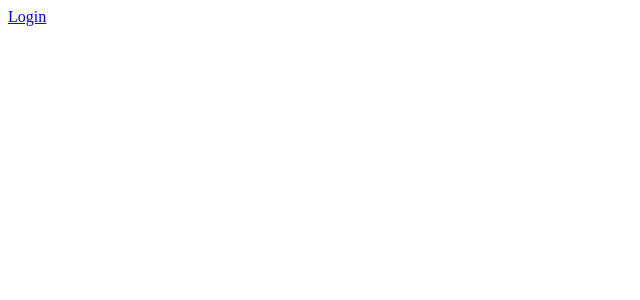
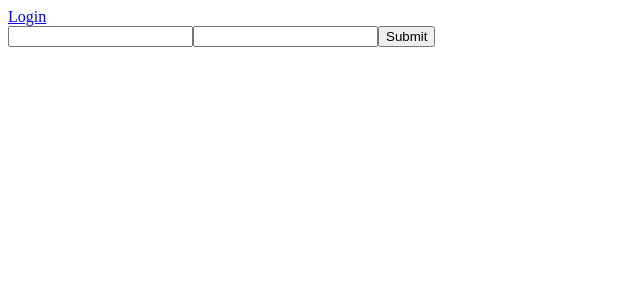
Before and after one commit to rtaveras824/Japanese-Language-Review, a React app: page /auth/signup in a window 1280 px wide. Shown: the top 300 px of the page, without its empty margins (0-640 px from the left). Built offline with nearby package versions, Linux system fonts and the light colour scheme; the HTML template or start-up script is replaced by a standard one.

Commit message:
Sign up page completed

```diff
--- /dev/null
+++ b/client/src/components/SignUpForm.jsx
@@ -0,0 +1,18 @@
+import React from 'react';
+
+const SignUpForm = ({
+		onSubmit,
+		onChange
+	}) => {
+		return (
+			<div>
+				<form action="/" onSubmit={ onSubmit }>
+					<input type="text" name="display_name" onChange={ onChange } />
+					<input type="password" name="password" onChange={ onChange } />
+					<input type="submit" value="Submit" />
+				</form>
+			</div>
+		)
+};
+
+export default SignUpForm;
--- a/client/src/containers/Base.jsx
+++ b/client/src/containers/Base.jsx
@@ -4,6 +4,7 @@ import Auth from '../../../modules/Auth';
 
 import MainPage from './MainPage.jsx';
 import LoginPage from './LoginPage.jsx';
+import SignUpPage from './SignUpPage.jsx';
 import CardPage from './CardPage.jsx';
 
 const AuthButton = withRouter(({ history }) => {
@@ -38,6 +39,7 @@ class Base extends Component {
 				<Switch>
 					<Route exact path='/' component={ MainPage } />
 					<Route path='/auth/login' component={ LoginPage } />
+					<Route path='/auth/signup' component={ SignUpPage } />
 					<Route path='/cards/:deck_id/:card_number' component= { CardPage } />
 				</Switch>
 			</div>
--- /dev/null
+++ b/client/src/containers/SignUpPage.jsx
@@ -0,0 +1,63 @@
+import React, { Component } from 'react';
+import { Redirect } from 'react-router-dom';
+import axios from 'axios';
+import Auth from '../../../modules/Auth';
+
+import SignUpForm from '../components/SignUpForm.jsx';
+
+class SignUpPage extends Component {
+	constructor(props) {
+		super(props);
+
+		this.state = {
+			user: {
+				display_name: '',
+				password: ''
+			},
+			redirect: false
+		}
+
+		this.processForm = this.processForm.bind(this);
+		this.changeUser = this.changeUser.bind(this);
+	}
+
+	changeUser(event) {
+		var field = event.target.name;
+		var user = this.state.user;
+		user[field] = event.target.value;
+
+		this.setState({
+			user
+		});
+	}
+
+	processForm(event) {
+		event.preventDefault();
+
+		var user = this.state.user;
+
+		axios.post('/auth/signup', user)
+			.then(function(response) {
+				console.log('signup', response);
+				Auth.authenticateUser(response.data.token);
+				this.setState({
+					redirect: true
+				});
+			}.bind(this));
+	}
+
+	render() {
+		return (
+			Auth.isUserAuthenticated() ? (
+				<Redirect to='/' push />
+			) : (
+				<SignUpForm
+					onSubmit={ this.processForm }
+					onChange={ this.changeUser }
+					/>
+			)
+		);
+	}
+}
+
+export default SignUpPage;
--- a/passport/local-signup.js
+++ b/passport/local-signup.js
@@ -16,7 +16,7 @@ module.exports = new PassportLocalStrategy({
 
 	const newUser = new User(userData);
 	newUser.save((err, user) => {
-		if (err) return err;
+		if (err) return done(err);
 
 		console.log('User');
 
```
